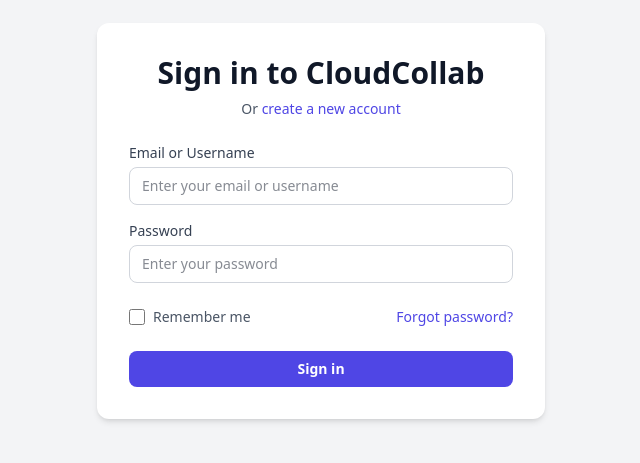
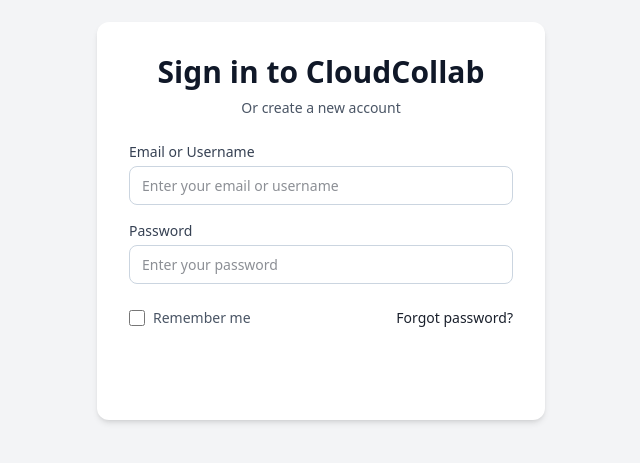
Before and after one commit to adimehtaa/CloudCollab, a Vue app in the folder frontend/: page /login in a window 1280 px wide. Shown: the part 179-642 px from the top of the page, without its empty margins (319-959 px from the left). Built offline with nearby package versions, Linux system fonts and the light colour scheme.

Commit message:
refector css

```diff
--- a/frontend/src/assets/styles/style.css
+++ b/frontend/src/assets/styles/style.css
@@ -1,28 +1,123 @@
 @import "tailwindcss";
 
-@theme {
-  --color-primary-50:  #eef2ff;
-  --color-primary-100: #e0e7ff;
-  --color-primary-200: #c7d2fe;
-  --color-primary-300: #a5b4fc;
-  --color-primary-400: #818cf8;
-  --color-primary-500: #6366f1;
-  --color-primary-600: #4f46e5;
-  --color-primary-700: #4338ca;
-  --color-primary-800: #3730a3;
-  --color-primary-900: #312e81;
+/* Slate Mono Theme System */
+:root {
+  /* Backgrounds */
+  --bg-primary: #ffffff;
+  --bg-secondary: #f8f9fa;
+  --bg-tertiary: #e9ecef;
+  --bg-elevated: #ffffff;
+  --bg-overlay: rgba(0, 0, 0, 0.5);
+
+  /* Text */
+  --text-primary: #1a202c;
+  --text-secondary: #4a5568;
+  --text-tertiary: #718096;
+  --text-inverse: #ffffff;
+
+  /* Borders */
+  --border-light: #e2e8f0;
+  --border-medium: #cbd5e0;
+  --border-dark: #a0aec0;
+
+  /* Accent */
+  --accent-primary: #2d3748;
+  --accent-hover: #1a202c;
+  --accent-light: #4a5568;
+
+  /* Status */
+  --status-success: #10b981;
+  --status-warning: #f59e0b;
+  --status-error: #ef4444;
+  --status-info: #3b82f6;
+
+  /* Shadows */
+  --shadow-sm: 0 1px 2px 0 rgba(0, 0, 0, 0.05);
+  --shadow-md: 0 4px 6px -1px rgba(0, 0, 0, 0.1);
+  --shadow-lg: 0 10px 15px -3px rgba(0, 0, 0, 0.1);
+
+  /* Radius */
+  --radius-sm: 4px;
+  --radius-md: 8px;
+  --radius-lg: 12px;
 }
 
 @layer base {
   body {
-    @apply bg-gray-100 text-gray-900 antialiased;
+    background-color: var(--bg-secondary);
+    color: var(--text-primary);
+    -webkit-font-smoothing: antialiased;
+    -moz-osx-font-smoothing: grayscale;
   }
 }
 
 @layer components {
   .input-field {
-    @apply w-full box-border rounded-lg border border-gray-300 px-3 py-2 text-sm
-           focus:outline-none focus:ring-2 focus:ring-primary-500 focus:border-primary-500
-           disabled:bg-gray-100 disabled:cursor-not-allowed;
+    width: 100%;
+    box-sizing: border-box;
+    border-radius: var(--radius-md);
+    border: 1px solid var(--border-medium);
+    padding: 0.5rem 0.75rem;
+    font-size: 0.875rem;
+    color: var(--text-primary);
+    background-color: var(--bg-primary);
+    transition: all 0.2s ease;
+  }
+
+  .input-field:focus {
+    outline: none;
+    border-color: var(--accent-primary);
+    box-shadow: 0 0 0 3px rgba(45, 55, 72, 0.1);
+  }
+
+  .input-field:disabled {
+    background-color: var(--bg-tertiary);
+    cursor: not-allowed;
+    opacity: 0.6;
+  }
+
+  .btn-primary {
+    background-color: var(--accent-primary);
+    color: var(--text-inverse);
+    border-radius: var(--radius-md);
+    padding: 0.5rem 1rem;
+    font-weight: 600;
+    font-size: 0.875rem;
+    transition: all 0.2s ease;
+    border: none;
+    cursor: pointer;
+  }
+
+  .btn-primary:hover:not(:disabled) {
+    background-color: var(--accent-hover);
+  }
+
+  .btn-primary:disabled {
+    opacity: 0.5;
+    cursor: not-allowed;
+  }
+
+  .btn-secondary {
+    background-color: transparent;
+    color: var(--text-secondary);
+    border: 1px solid var(--border-medium);
+    border-radius: var(--radius-md);
+    padding: 0.5rem 1rem;
+    font-weight: 500;
+    font-size: 0.875rem;
+    transition: all 0.2s ease;
+    cursor: pointer;
+  }
+
+  .btn-secondary:hover {
+    background-color: var(--bg-tertiary);
+    color: var(--text-primary);
+  }
+
+  .card {
+    background-color: var(--bg-elevated);
+    border-radius: var(--radius-lg);
+    box-shadow: var(--shadow-md);
+    padding: 1.5rem;
   }
 }
```
